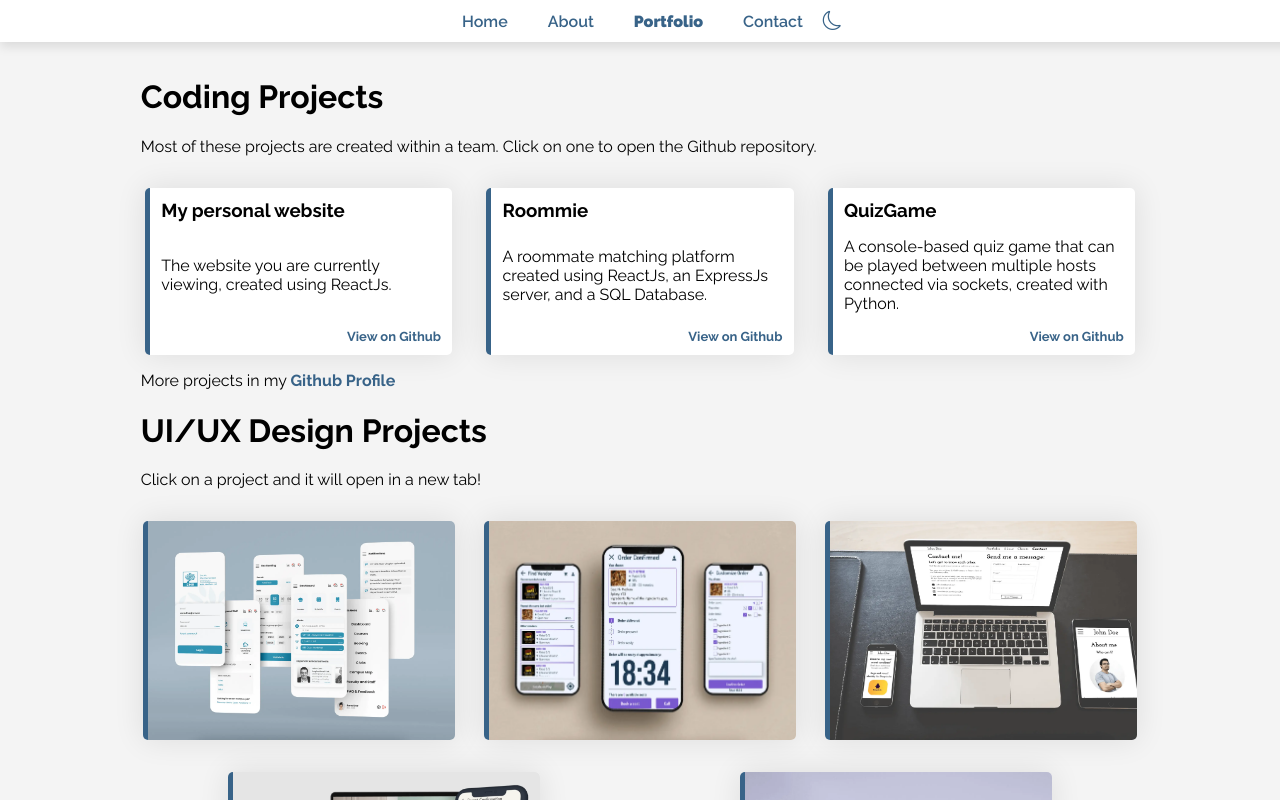
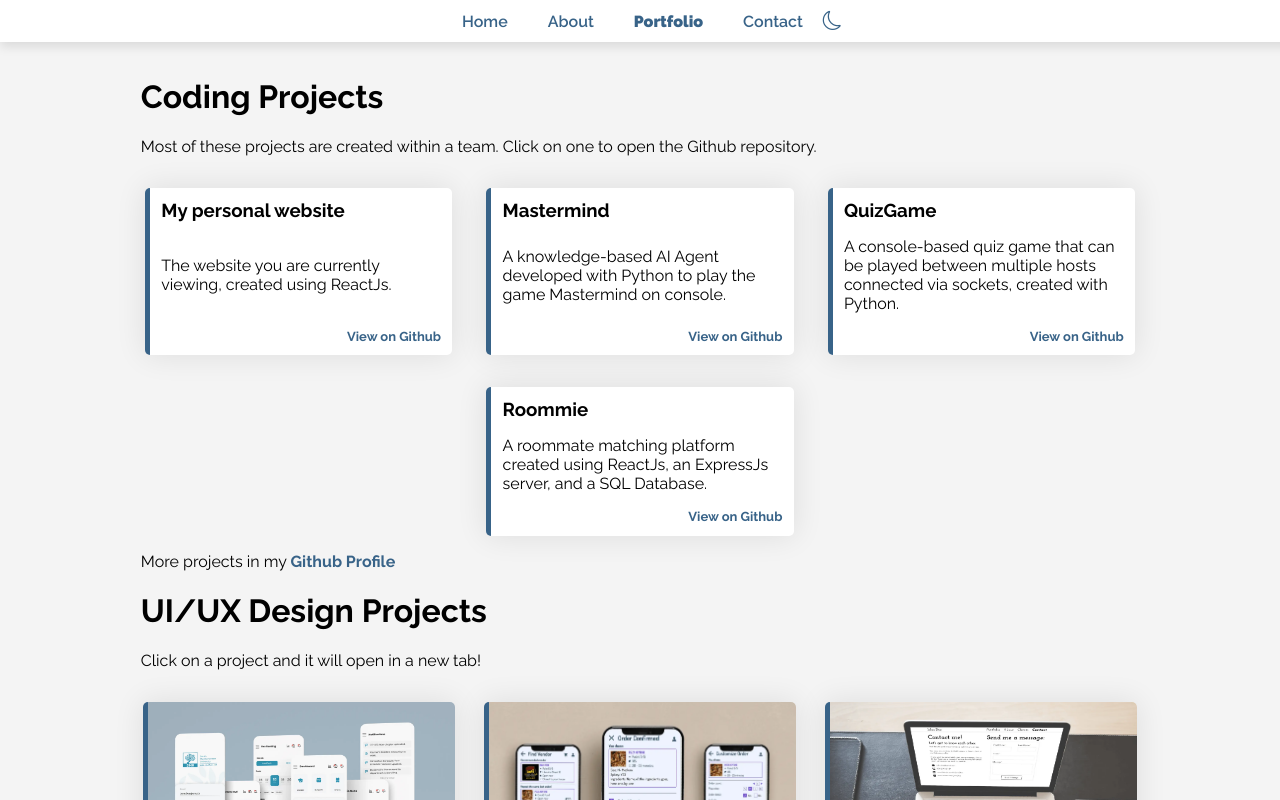
Before and after one commit to ChellyAhmed/Chelly, a React (Create React App) app: page /portfolio in a window 1280 px wide. Shown: the top 800 px of the page. Built offline with nearby package versions, Linux system fonts and the light colour scheme.

Commit message:
Update projects

```diff
--- a/src/screens/Portfolio.js
+++ b/src/screens/Portfolio.js
@@ -19,6 +19,29 @@ function Portfolio() {
 
     const [selectedPage, setSelectedPage] = useContext(SelectedPageContext);
     const navigate = useNavigate();
+
+    const textProjects = [
+        {
+            title: "My personal website",
+            link: "https://github.com/ChellyAhmed/Chelly",
+            description: "The website you are currently viewing, created using ReactJs."
+        },
+        {
+            title: "Mastermind",
+            link: "https://github.com/ChellyAhmed/mastermind",
+            description: "A knowledge-based AI Agent developed with Python to play the game Mastermind on console."
+        },
+        {
+            title: "QuizGame",
+            link: "https://github.com/ChellyAhmed/Chelly",
+            description: "A console-based quiz game that can be played between multiple hosts connected via sockets, created with Python."
+        },
+        {
+            title: "Roommie",
+            link: "https://github.com/ChellyAhmed/roommie",
+            description: "A roommate matching platform created using ReactJs, an ExpressJs server, and a SQL Database."
+        },
+    ]
 
     // To scroll to top when page is changed
     useEffect(() => {
@@ -48,21 +71,16 @@ function Portfolio() {
                 <p>Most of these projects are created within a team. Click on one to open the Github repository.</p>
             </div>
             <div className="container" alt={selectedPage} >
-                <TextProject
-                    title={"My personal website"}
-                    link={"https://github.com/ChellyAhmed/Chelly"}
-                    description={"The website you are currently viewing, created using ReactJs."}
-                />
-                <TextProject
-                    title={"Roommie"}
-                    link={"https://github.com/ChellyAhmed/roommie"}
-                    description={"A roommate matching platform created using ReactJs, an ExpressJs server, and a SQL Database."}
-                />
-                <TextProject
-                    title={"QuizGame"}
-                    link={"https://github.com/ChellyAhmed/Chelly"}
-                    description={"A console-based quiz game that can be played between multiple hosts connected via sockets, created with Python."}
-                />
+                {textProjects.map((project, index) => {
+                    return (
+                        <TextProject
+                            link={project.link}
+                            title={project.title}
+                            description={project.description}
+                            key={index}
+                        />
+                    )
+                })}
             </div>
             <div className='portfolio-div'>
                 <span>
```
